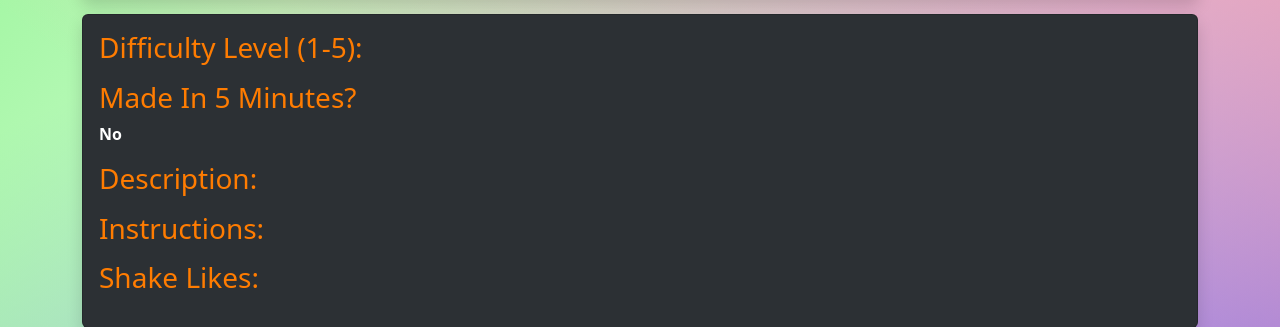
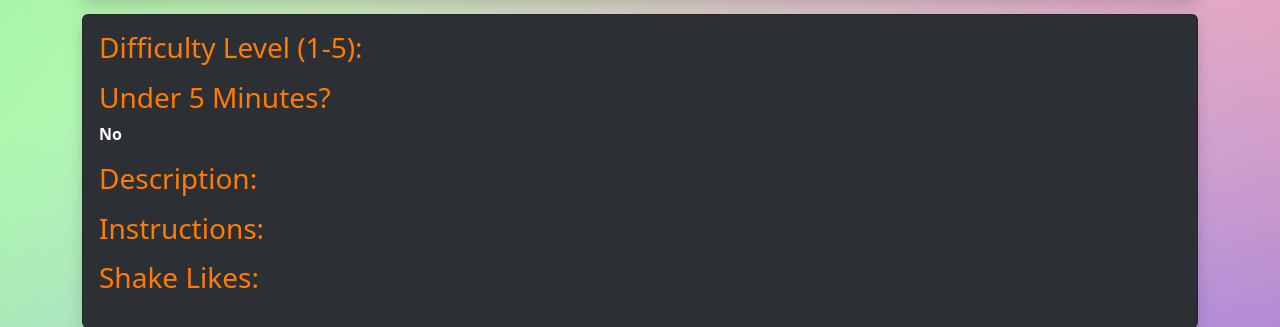
Before and after one commit to PaulDeUlloa/Sunkissed-Milkshakes-Python, a Flask app: template flask_app/templates/shake_details.html in a window 1280 px wide. Shown: the part 271-598 px from the top of the page. Run offline with Flask 3, Linux system fonts and the light colour scheme; the template is opened without the code that fills it, so the values that code supplies are empty.

Commit message:
made in 5 minutes rebranded to UNDER 5 MINUTES

```diff
--- a/flask_app/templates/all_shakes.html
+++ b/flask_app/templates/all_shakes.html
@@ -44,7 +44,7 @@ linear-gradient(336deg, rgba(50, 50, 250, 0.8), rgba(0,0,255,0) 70.71%); min-hei
                         <tr>
                             <th style="color:rgb(255, 255, 255); font-size: large;">Like Shake:</th>
                             <th style="color:rgb(255, 255, 255); font-size: large;">Name:</th>
-                            <th style="color:rgb(255, 255, 255); font-size: large;">Make In 5 minutes:</th>
+                            <th style="color:rgb(255, 255, 255); font-size: large;">Under 5 minutes:</th>
                             <th style="color:rgb(255, 255, 255); font-size: large;">Posted by:</th>
                             <th style="color:rgb(255, 255, 255); font-size: large;">Actions:</th>
                         </tr>
--- a/flask_app/templates/shake_details.html
+++ b/flask_app/templates/shake_details.html
@@ -22,11 +22,11 @@ linear-gradient(336deg, rgba(50, 50, 250, 0.8), rgba(0,0,255,0) 70.71%); min-hei
                         <h1 class="card-header text-center">{{ shake.name }}</h1>
                     </div>
                 </div>
-                <div class="card shadow" style="font-size: medium; font-weight: bold; background-color:rgb(44,48,52); color:rgb(255, 255, 255);">
+                <div class="card shadow mb-3" style="font-size: medium; font-weight: bold; background-color:rgb(44,48,52); color:rgb(255, 255, 255);">
                     <div class="card-body">
                         <h3 style="color:rgb(255, 124, 1);">Difficulty Level (1-5):</h3>
                         <p> {{shake.difficulty}} </p>
-                        <h3 style="color:rgb(255, 124, 1);">Made In 5 Minutes?</h3>
+                        <h3 style="color:rgb(255, 124, 1);">Under 5 Minutes?</h3>
                         <p> {% if shake.is_under_5 == 1 %} Yes {% else %} No {% endif %} </p>
                         <h3 style="color:rgb(255, 124, 1);">Description:</h3>
                         <p> {{shake.description}} </p>
```
